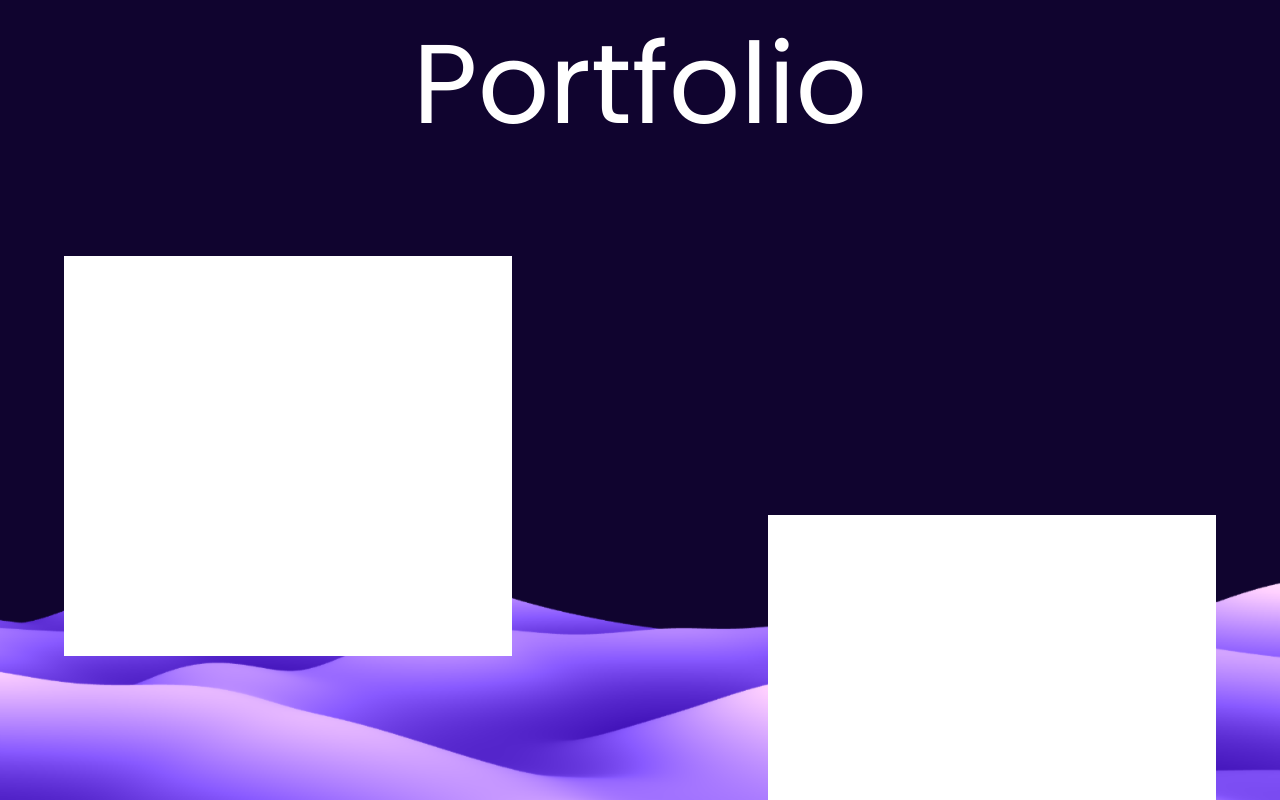
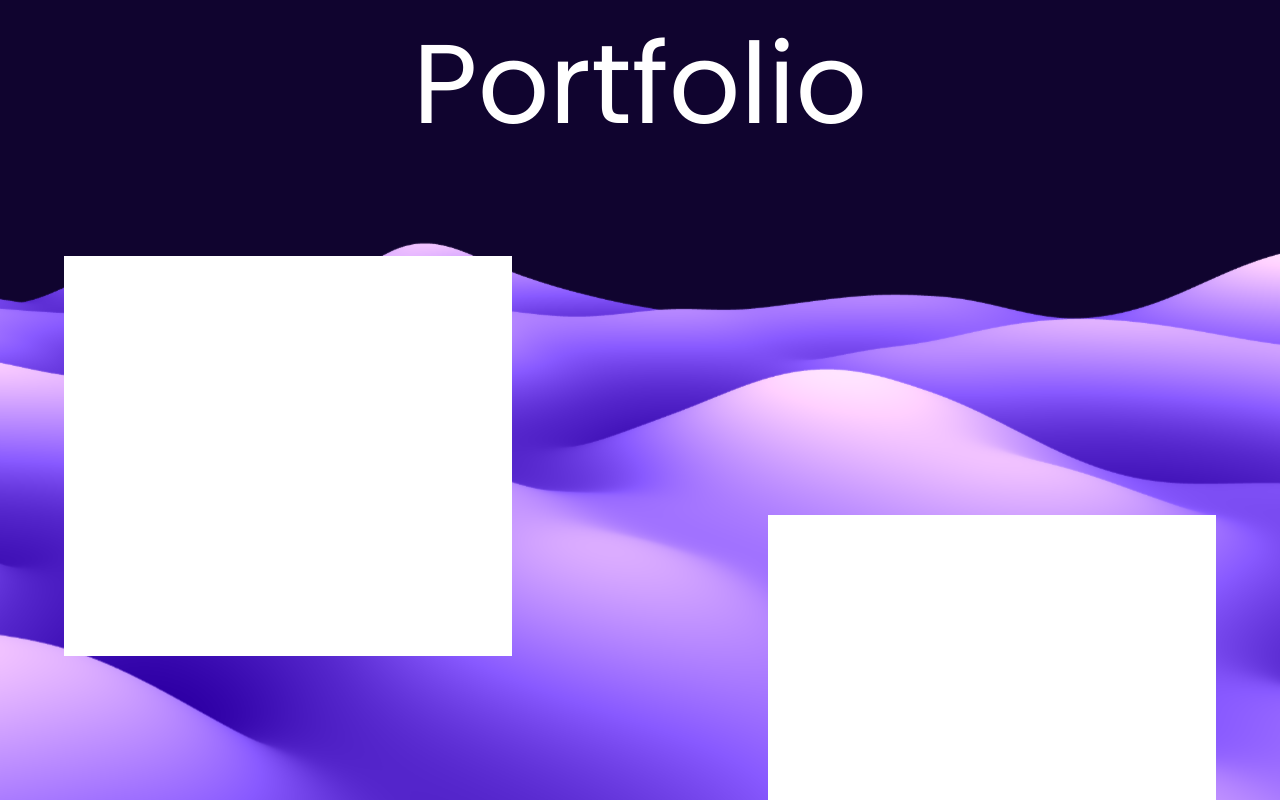
Before and after one commit to molonsolon/portfolio, a Next.js app in the folder my-portfolio/: page /portfolio in a window 1280 px wide. Shown: the top 800 px of the page. Built offline with nearby package versions, Linux system fonts and the light colour scheme.

Commit message:
Parallax scroll added to portfolio page

```diff
--- /dev/null
+++ b/my-portfolio/components/Parallax.js
@@ -0,0 +1,44 @@
+import React, { useState, useRef, useEffect } from "react";
+import PropTypes from "prop-types";
+import { motion, useViewportScroll, useTransform } from "framer-motion";
+
+const Parallax = ({ children, offset = 50 }) => {
+  const [elementTop, setElementTop] = useState(0);
+  const [browserHeight, setBrowserHeight] = useState(0);
+  const ref = useRef(null);
+
+  const { scrollY } = useViewportScroll();
+
+  const initialHeight = elementTop - browserHeight;
+  const endHeight = elementTop + offset;
+
+  const y = useTransform(
+    scrollY,
+    [initialHeight, endHeight],
+    [offset, -offset]
+  );
+
+  useEffect(() => {
+    const element = ref.current;
+    const onResize = () => {
+      setElementTop(element.getBoundingClientRect().top) + window.scrollY ||
+        setBrowserHeight(window.innerHeight);
+    };
+    onResize();
+    window.addEventListener("resize", onResize);
+    return () => window.removeEventListener("resize", onResize);
+  }, [ref]);
+
+  return (
+    <motion.div ref={ref} style={{ y }}>
+      {children}
+    </motion.div>
+  );
+};
+
+export default Parallax;
+
+Parallax.propTypes = {
+  children: PropTypes.node,
+  offset: PropTypes.number,
+};
--- a/my-portfolio/pages/portfolio.js
+++ b/my-portfolio/pages/portfolio.js
@@ -1,41 +1,36 @@
 import React from "react";
 import styles from "../styles/Portfolio.module.css";
-import { AnimatePresence, motion } from "framer-motion";
+import {
+  AnimatePresence,
+  motion,
+  useViewportScroll,
+  useTransform,
+  useSpring,
+} from "framer-motion";
+import Parallax from "../components/Parallax";
 
 export const Portfolio = () => {
+  const { scrollYProgress, scrollY } = useViewportScroll();
+  const initialProgress = useTransform(scrollYProgress, (x) => x * 40);
 
-  const variants = {
-    start: {
-      opacity: .95,
-    },
-    open: {
-      rotateX: 60,
-      transition: {
-        duration: 15,
-        repeat: Infinity,
-        repeatType: "reverse"
-      }
-    },
-    end: {
-      opacity: .95
-    }
-  }
+  const easeScroll = useSpring(initialProgress, {
+    stiffness: 400,
+    damping: 120,
+  });
+
   return (
     <AnimatePresence>
       <div className={styles.container}>
-        <motion.div className={styles.backgroundWave}
-          variants={variants}
-          intial="start"
-          animate="open"
-          exit="end">
-
-          </motion.div>
+        <motion.div
+          className={styles.backgroundWave}
+          style={{ rotateX: easeScroll, translateY: 120 }}
+        ></motion.div>
         <section className={styles.gridLayout}>
           <h2 className={styles.title}>Portfolio</h2>
           <div className={styles.ticTacTitle}></div>
+
           <div className={styles.ticTacDescription}></div>
         </section>
-
       </div>
     </AnimatePresence>
   );
--- a/my-portfolio/styles/Portfolio.module.css
+++ b/my-portfolio/styles/Portfolio.module.css
@@ -4,8 +4,8 @@
   background-size:cover;
   background-attachment: local;
   overflow-x: hidden;
-  height: 200vh;
-  width: 100vw;
+  height: auto;
+  width: 100%;
   z-index: -10;
 }
 
@@ -17,7 +17,6 @@
   background-repeat: no-repeat;
   position: fixed;
   z-index: 0;
-  margin-top: 400px;
   height: 100%;
   width: 100%;
 }
```
